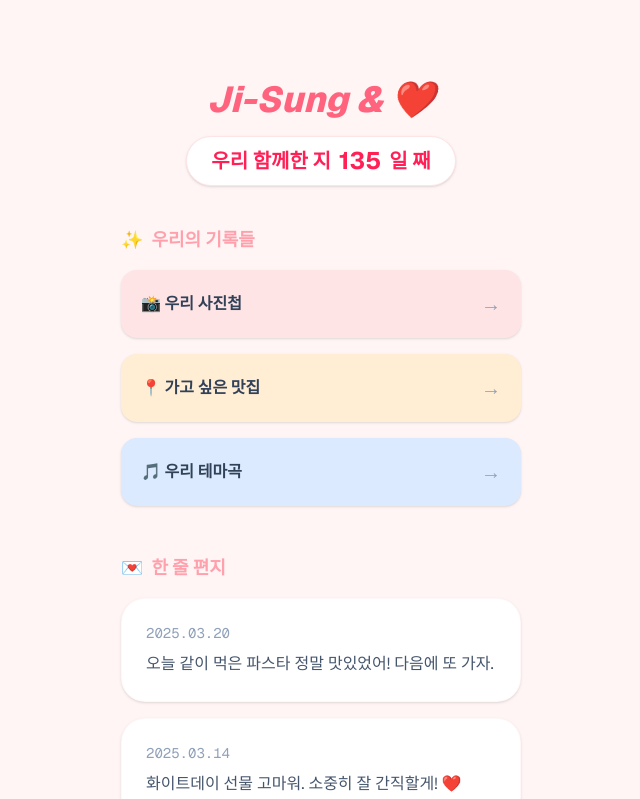
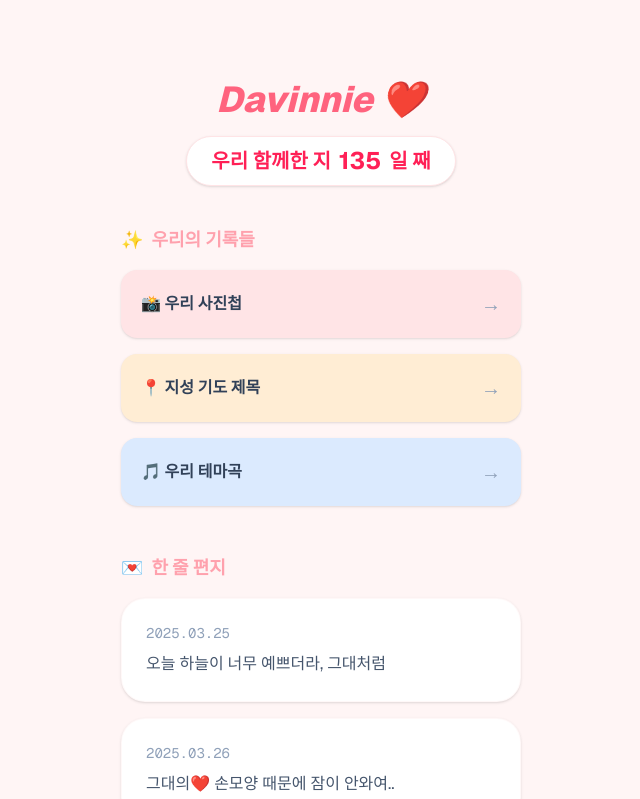
Before and after one commit to David060607/my-new-physics-profile, a Next.js app: page / in a window 1280 px wide. Shown: the top 799 px of the page, without its empty margins (319-959 px from the left). Built offline with nearby package versions, Linux system fonts and the light colour scheme.

Commit message:
커플 페이지 prayer  added

```diff
--- a/app/page.tsx
+++ b/app/page.tsx
@@ -16,21 +16,21 @@ export default function CouplePage() {
   // 2. 공유 링크 데이터 (구글 포토 등)
   const links = [
     { title: "📸 우리 사진첩", url: "https://photos.app.goo.gl/JwyhoDTe2zA6ogE68", color: "bg-rose-100" },
-    { title: "📍 가고 싶은 맛집", url: "https://maps.google.com/...", color: "bg-orange-100" },
-    { title: "🎵 우리 테마곡", url: "https://youtube.com/...", color: "bg-blue-100" },
+    { title: "📍 지성 기도 제목", url: "https://www.notion.so/Oratio-32d13496fc318008a56ec7d9336b352b?source=copy_link", color: "bg-orange-100" },
+    { title: "🎵 우리 테마곡", url: "https://youtu.be/BegG8WySo4k?si=sd-zuhyN17him2AD", color: "bg-blue-100" },
   ];
 
   // 3. 편지/기록 데이터
   const notes = [
-    { date: "2025.03.20", content: "오늘 같이 먹은 파스타 정말 맛있었어! 다음에 또 가자." },
-    { date: "2025.03.14", content: "화이트데이 선물 고마워. 소중히 잘 간직할게! ❤️" },
+    { date: "2025.03.25", content: "오늘 하늘이 너무 예쁘더라, 그대처럼" },
+    { date: "2025.03.26", content: "그대의❤️ 손모양 때문에 잠이 안와여.." },
   ];
 
   return (
     <div className="min-h-screen bg-[#fff5f5] text-slate-800 font-sans pb-20">
       {/* 헤더: D-Day 표시 */}
       <header className="pt-20 pb-10 text-center">
-        <h1 className="text-4xl font-extrabold text-rose-400 mb-4 italic">Ji-Sung & ❤️</h1>
+        <h1 className="text-4xl font-extrabold text-rose-400 mb-4 italic"> Davinnie ❤️</h1>
         <div className="inline-block px-6 py-2 bg-white rounded-full shadow-sm border border-rose-100">
           <span className="text-rose-500 font-bold text-xl flex items-center gap-2">
             우리 함께한 지 <span className="text-2xl">{days}</span>일 째
```
